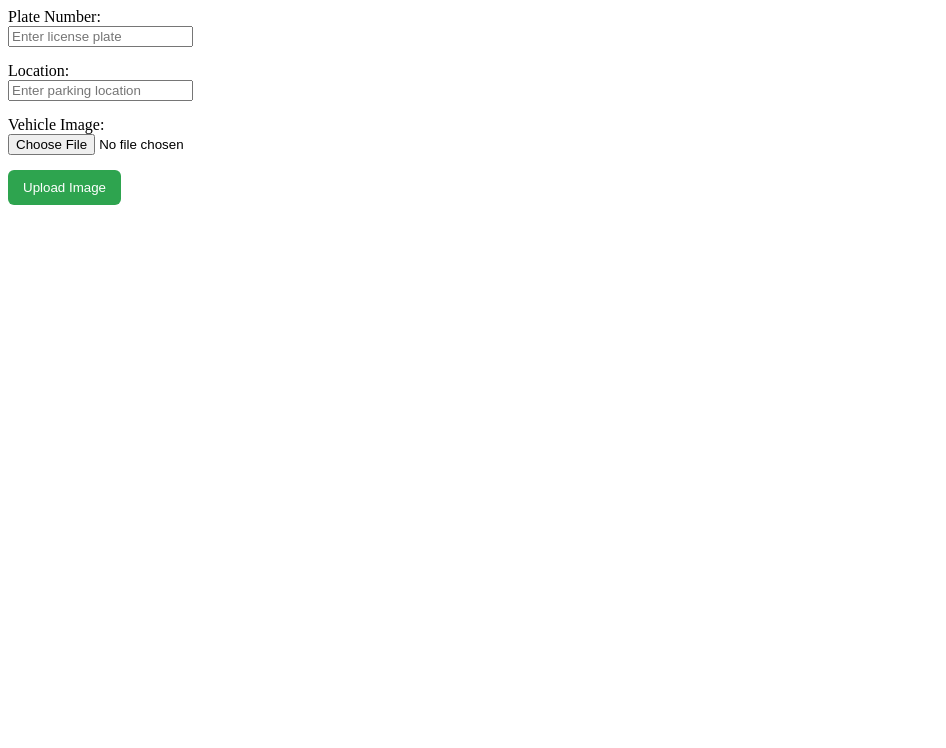
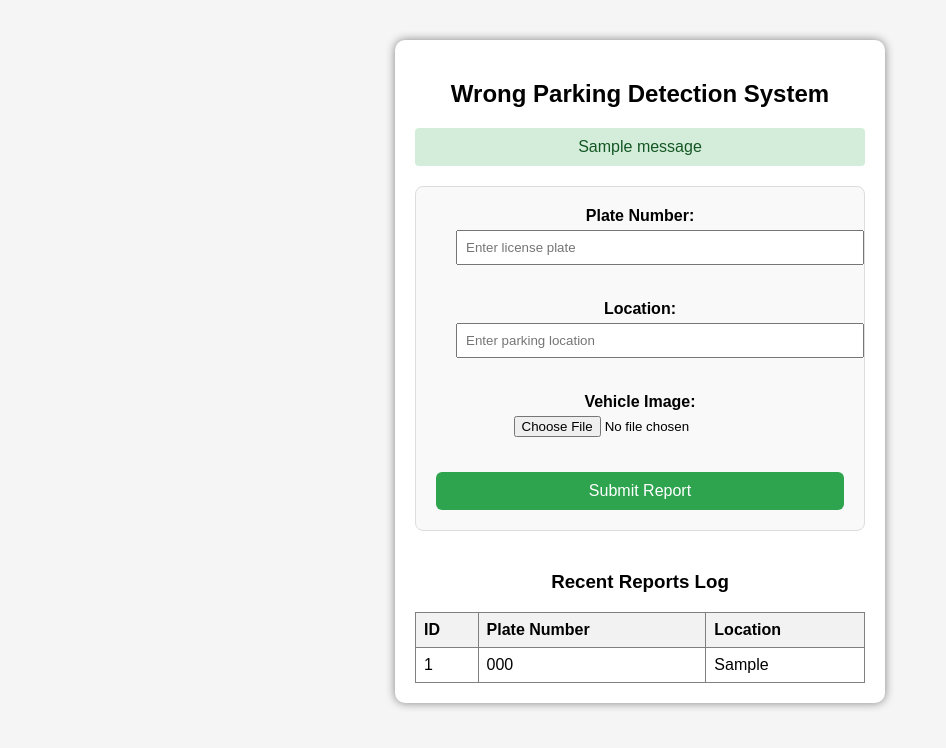
Before and after one commit to umesh-1106/project, a Flask app: page / in a window 1280 px wide. Shown: the top 748 px of the page, without its empty margins (0-946 px from the left). Run offline with Flask 3, Linux system fonts and the light colour scheme; tables that the repository leaves empty hold one stand-in row (values such as "Sample post"); one stand-in notice (Sample message) is shown.

Commit message:
Update index.html

```diff
--- a/templates/index.html
+++ b/templates/index.html
@@ -1,20 +1,70 @@
-<form action="/report" method="POST" enctype="multipart/form-data">
+<!DOCTYPE html>
+<html lang="en">
+<head>
+    <meta charset="UTF-8">
+    <meta name="viewport" content="width=device-width, initial-scale=1.0">
+    <title>Wrong Parking Detection</title>
+    <link rel="stylesheet" href="{{ url_for('static', filename='style.css') }}">
+</head>
+<body>
+    <div class="container" style="max-width: 600px; margin: 40px auto; padding: 20px; font-family: Arial, sans-serif;">
+        <h2>Wrong Parking Detection System</h2>
+
+        <!-- Flash messages notification -->
+        {% with messages = get_flashed_messages() %}
+          {% if messages %}
+            {% for message in messages %}
+              <div style="padding: 10px; background-color: #d4edda; color: #155724; margin-bottom: 20px; border-radius: 4px;">{{ message }}</div>
+            {% endfor %}
+          {% endif %}
+        {% endwith %}
+
+        <!-- Main Form -->
+        <form action="/report" method="POST" enctype="multipart/form-data" style="background: #f9f9f9; padding: 20px; border-radius: 8px; border: 1px solid #ddd;">
             <div style="margin-bottom: 15px;">
-        <label for="plate">Plate Number:</label><br>
-        <input type="text" id="plate" name="plate_number" required placeholder="Enter license plate">
+                <label for="plate"><b>Plate Number:</b></label><br>
+                <input type="text" id="plate" name="plate_number" required placeholder="Enter license plate" style="width: 100%; padding: 8px; margin-top: 5px; box-sizing: border-box;">
             </div>
 
             <div style="margin-bottom: 15px;">
-        <label for="loc">Location:</label><br>
-        <input type="text" id="loc" name="location" required placeholder="Enter parking location">
+                <label for="loc"><b>Location:</b></label><br>
+                <input type="text" id="loc" name="location" required placeholder="Enter parking location" style="width: 100%; padding: 8px; margin-top: 5px; box-sizing: border-box;">
             </div>
 
             <div style="margin-bottom: 15px;">
-        <label for="img">Vehicle Image:</label><br>
-        <input type="file" id="img" name="image" required>
+                <label for="img"><b>Vehicle Image:</b></label><br>
+                <input type="file" id="img" name="image" required style="margin-top: 5px;">
             </div>
 
-    <button type="submit" style="background-color: #2ea44f; color: white; padding: 10px 15px; border: none; border-radius: 6px; cursor: pointer;">
-        Upload Image
+            <button type="submit" style="background-color: #2ea44f; color: white; padding: 10px 15px; border: none; border-radius: 6px; cursor: pointer; font-size: 16px; width: 100%;">
+                Submit Report
             </button>
         </form>
+
+        <!-- Dynamic Table displaying historical reports from SQLite -->
+        <h3 style="margin-top: 40px;">Recent Reports Log</h3>
+        <table border="1" style="width: 100%; border-collapse: collapse; margin-top: 10px; text-align: left;">
+            <thead>
+                <tr style="background-color: #f2f2f2;">
+                    <th style="padding: 8px;">ID</th>
+                    <th style="padding: 8px;">Plate Number</th>
+                    <th style="padding: 8px;">Location</th>
+                </tr>
+            </thead>
+            <tbody>
+                {% for report in reports %}
+                <tr>
+                    <td style="padding: 8px;">{{ report.id }}</td>
+                    <td style="padding: 8px;">{{ report.plate_number }}</td>
+                    <td style="padding: 8px;">{{ report.location }}</td>
+                </tr>
+                {% else %}
+                <tr>
+                    <td colspan="3" style="padding: 8px; text-align: center; color: #777;">No reports submitted yet.</td>
+                </tr>
+                {% endfor %}
+            </tbody>
+        </table>
+    </div>
+</body>
+</html>
```
Lines whose indentation alone changed are shown as unchanged.
